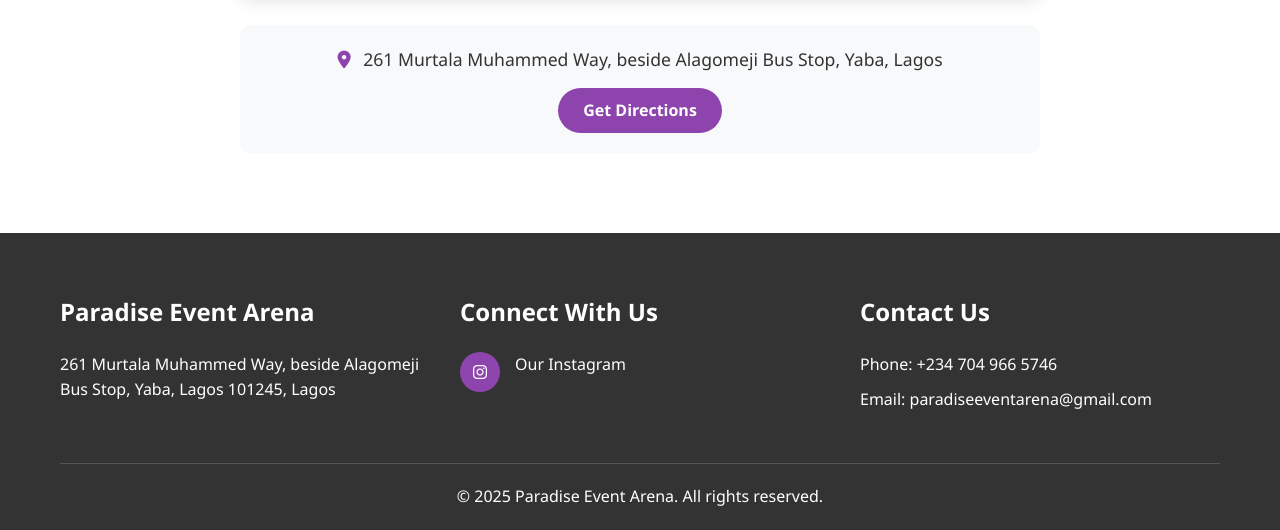
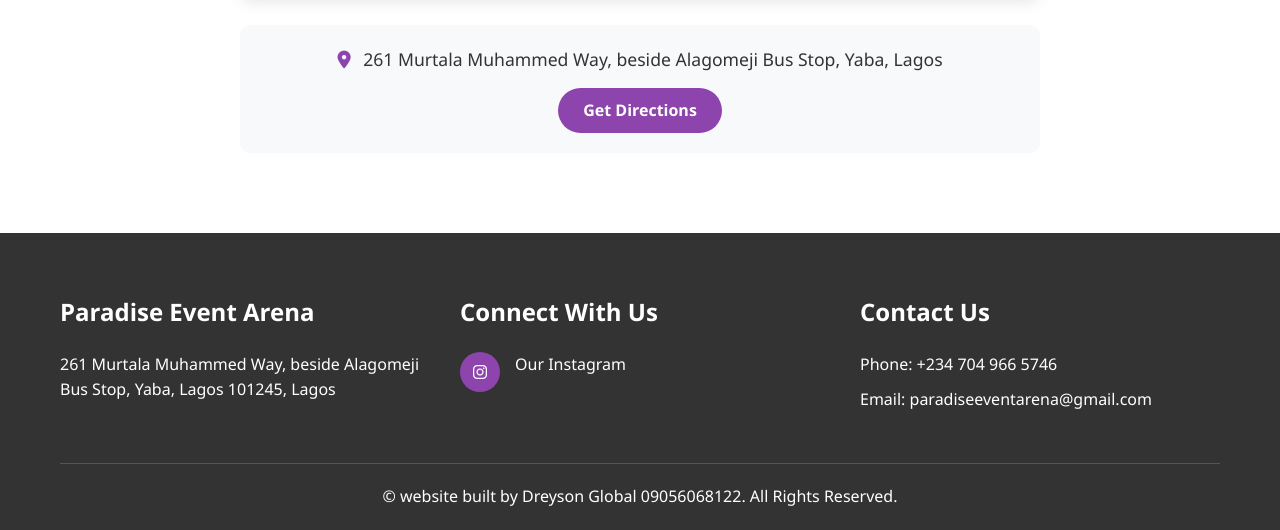
Before and after one commit to Dreysonglobal/paradisearena, a plain HTML site: page index.html in a window 1280 px wide. Shown: the part 8642-9172 px from the top of the page. Drawn offline with Linux system fonts and the light colour scheme.

Commit message:
Update index.html

```diff
--- a/index.html
+++ b/index.html
@@ -490,7 +490,7 @@
                 </div>
             </div>
             <div class="footer-bottom">
-                <p>&copy; 2025 Paradise Event Arena. All rights reserved.</p>
+                <p>&copy; website built by Dreyson Global 09056068122. All Rights Reserved.</p>
             </div>
         </div>
     </footer>
```
